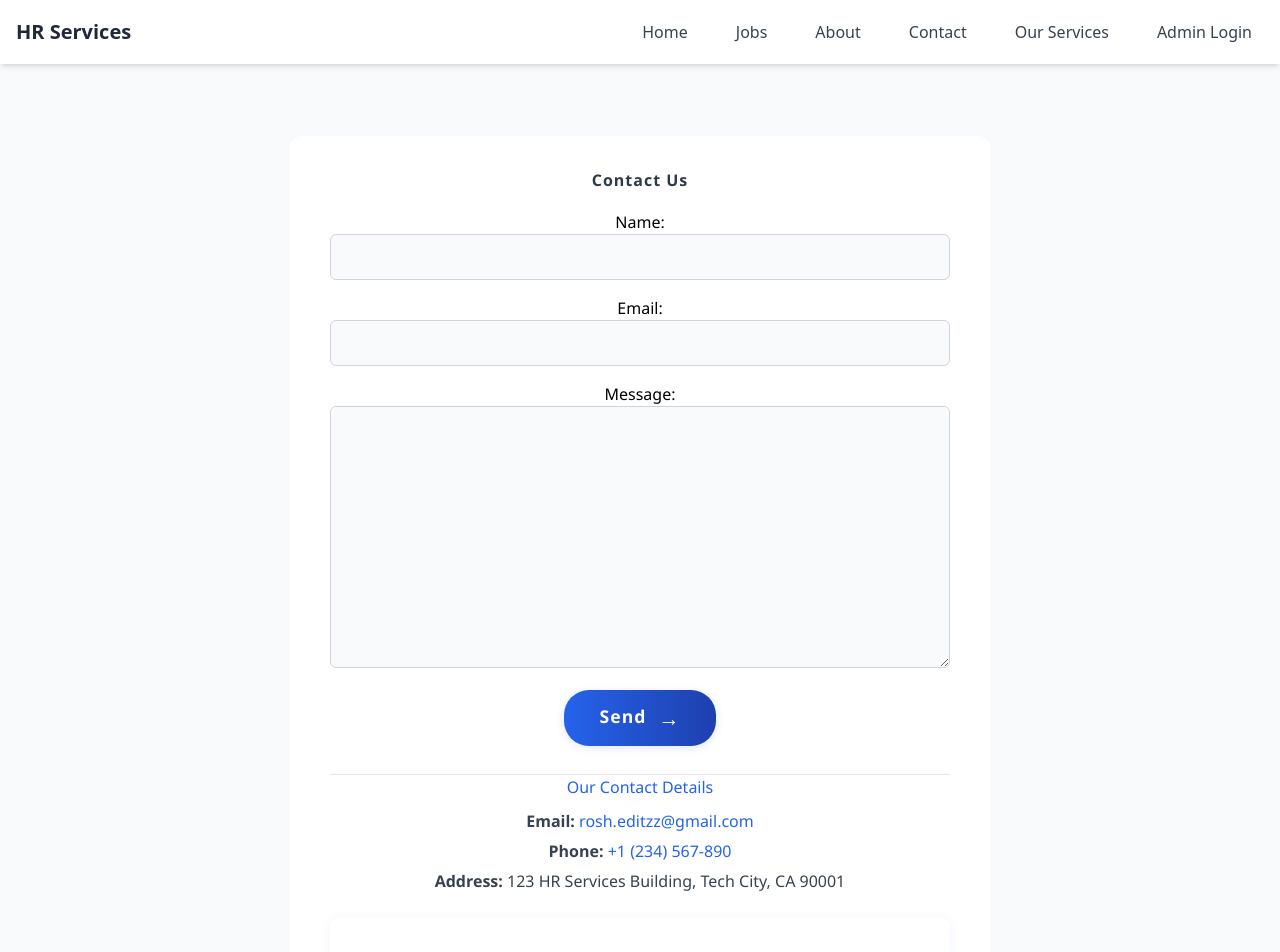
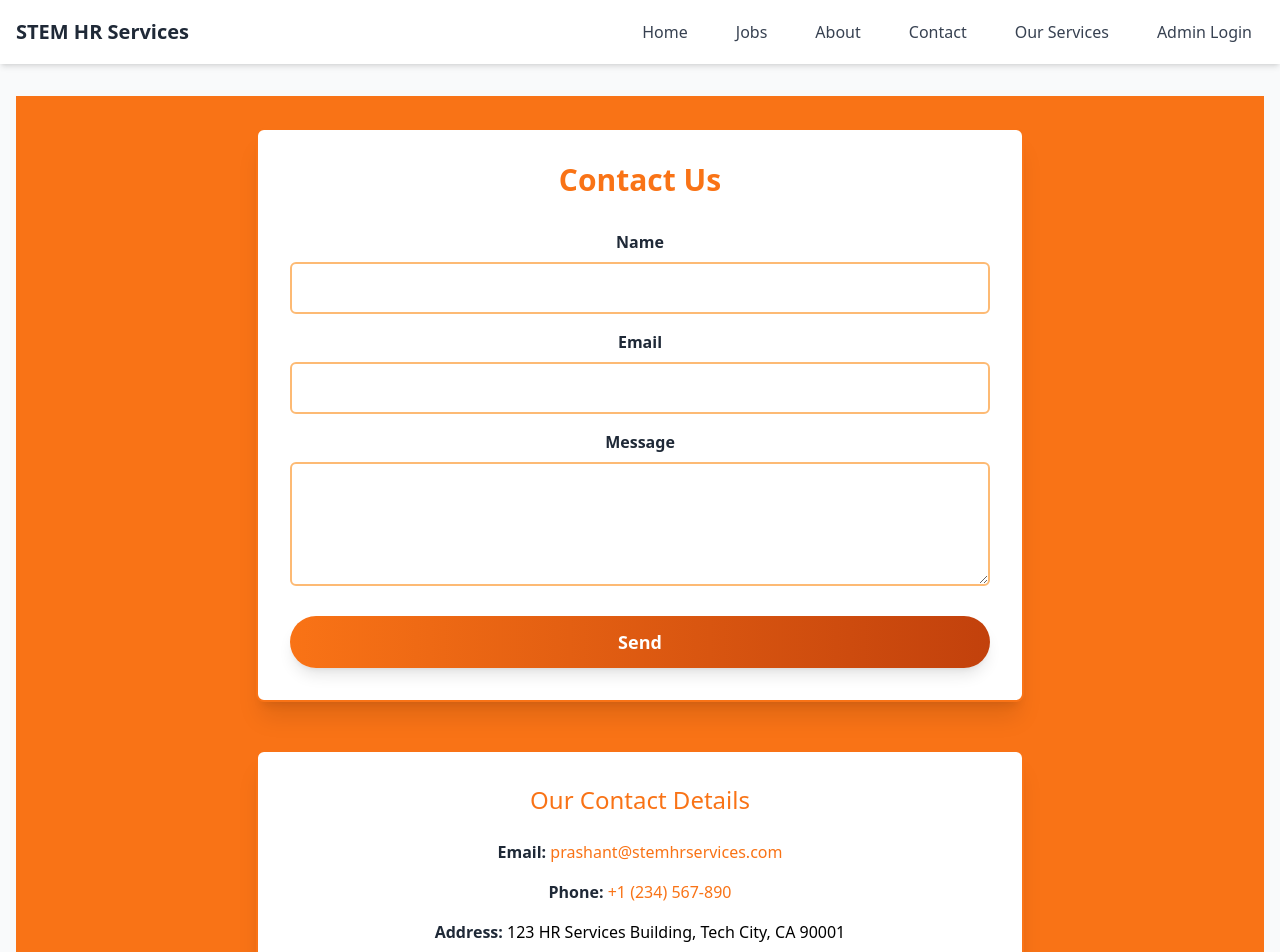
Before and after one commit to roshanibankar/STEM-HR, a Django app: page /contact/ in a window 1280 px wide. Shown: the top 952 px of the page. Run offline with Django 5.2, Linux system fonts and the light colour scheme; a map, chart or similar area stays blank; some libraries are stand-ins or nearby versions; grey boxes are pictures that could not be loaded.

Commit message:
Frontend design updated

```diff
--- a/HRservices/templates/HRservices/about.html
+++ b/HRservices/templates/HRservices/about.html
@@ -100,7 +100,7 @@
                 <!-- Box -->
                 <div class="flex-1 p-6 bg-white rounded-lg shadow-xl border-2 border-gray-200 hover:border-orange-600 transition-all">
                     <h3 class="text-2xl font-semibold text-gray-800">Education</h3>
-                    <p class="text-orange-600 mt-2">Indian Institute of Business Management</p>
+                    <p class="text-orange-600 mt-2">Indian Institute of Business Management, Mumbai</p>
                     <p class="text-sm text-gray-500 mt-2"><strong>MBA, HR</strong></p>
                     <p class="text-gray-600 mt-4">Completed an MBA with a focus on Human Resources, equipping with skills to lead teams and manage recruitment for organizations.</p>
                 </div>
--- a/HRservices/templates/HRservices/contact.html
+++ b/HRservices/templates/HRservices/contact.html
@@ -1,138 +1,57 @@
 {% extends 'HRservices/layout.html' %}
 
 {% block content %}
-<style>
-.contact-container {
-    max-width: 700px;
-    margin: 40px auto;
-    background: #fff;
-    border-radius: 12px;
-    padding: 32px 40px 32px 40px;
-    font-family: 'Segoe UI', Arial, sans-serif;
-}
+<div class="min-h-screen bg-orange-500 py-8 px-4">
 
-.contact-container h2 {
-    color: #2d3a4b;
-    margin-bottom: 18px;
-    font-weight: 600;
-    letter-spacing: 1px;
-}
+    <!-- Contact Form Section -->
+    <div class="max-w-3xl mx-auto bg-white p-8 rounded-lg shadow-xl border-2 border-orange-500 hover:border-orange-700 transition-all">
+        <h2 class="text-3xl font-semibold text-orange-500 text-center mb-8">Contact Us</h2>
 
-.contact-container form {
-    margin-bottom: 28px;
-}
+        <form method="post" class="space-y-6">
+            {% csrf_token %}
+            <div class="space-y-4">
+                <!-- Name Field -->
+                <div class="space-y-2">
+                    <label for="name" class="text-gray-800 font-semibold">Name</label>
+                    <input type="text" id="name" name="name" class="w-full bg-white text-gray-800 p-3 rounded-md border-2 border-orange-300 focus:ring-2 focus:ring-orange-500 focus:outline-none" required>
+                </div>
 
-.contact-container form input,
-.contact-container form textarea,
-.contact-container form select {
-    width: 100%;
-    padding: 10px 12px;
-    margin-bottom: 16px;
-    border: 1px solid #d1d5db;
-    border-radius: 6px;
-    font-size: 1rem;
-    background: #f9fafb;
-    transition: border 0.2s;
-}
+                <!-- Email Field -->
+                <div class="space-y-2">
+                    <label for="email" class="text-gray-800 font-semibold">Email</label>
+                    <input type="email" id="email" name="email" class="w-full bg-white text-gray-800 p-3 rounded-md border-2 border-orange-300 focus:ring-2 focus:ring-orange-500 focus:outline-none" required>
+                </div>
 
-.contact-container form input:focus,
-.contact-container form textarea:focus,
-.contact-container form select:focus {
-    border-color: #3b82f6;
-    outline: none;
-}
+                <!-- Message Field -->
+                <div class="space-y-2">
+                    <label for="message" class="text-gray-800 font-semibold">Message</label>
+                    <textarea id="message" name="message" rows="4" class="w-full bg-white text-gray-800 p-3 rounded-md border-2 border-orange-300 focus:ring-2 focus:ring-orange-500 focus:outline-none" required></textarea>
+                </div>
+            </div>
 
-.creative-send-btn {
-    background: linear-gradient(90deg, #2563eb 0%, #1e40af 100%);
-    color: #fff;
-    border: none;
-    padding: 12px 36px;
-    border-radius: 25px;
-    font-size: 1.1rem;
-    font-weight: 600;
-    letter-spacing: 1px;
-    box-shadow: 0 2px 8px rgba(37,99,235,0.15);
-    cursor: pointer;
-    transition: background 0.2s, transform 0.1s;
-    position: relative;
-    overflow: hidden;
-}
-
-.creative-send-btn:hover {
-    background: linear-gradient(90deg, #1e40af 0%, #2563eb 100%);
-    transform: translateY(-2px) scale(1.03);
-}
-
-.creative-send-btn::after {
-    content: "→";
-    margin-left: 12px;
-    font-size: 1.2em;
-    vertical-align: middle;
-    transition: margin-left 0.2s;
-}
-
-.creative-send-btn:hover::after {
-    margin-left: 18px;
-}
-
-.contact-details {
-    margin-top: 24px;
-    color: #374151;
-}
-
-.contact-details h3 {
-    margin-bottom: 10px;
-    color: #2563eb;
-    font-weight: 500;
-}
-
-.contact-details p {
-    margin: 6px 0;
-    font-size: 1rem;
-}
-
-.contact-details a {
-    color: #2563eb;
-    text-decoration: none;
-}
-
-.contact-details a:hover {
-    text-decoration: underline;
-}
-
-.map-container {
-    margin-top: 24px;
-    border-radius: 10px;
-    overflow: hidden;
-    box-shadow: 0 2px 12px rgba(37,99,235,0.08);
-}
-</style>
-
-<div class="contact-container">
-    <h2>Contact Us</h2>
-
-    <form method="post">
-        {% csrf_token %}
-        {{ form.as_p }}
-        <button type="submit" class="creative-send-btn">Send</button>
-    </form>
-
-    <div class="contact-details">
-        <hr>
-        <h3>Our Contact Details</h3>
-        <p><strong>Email:</strong> <a href="mailto:qexplorer7@gmail.com">rosh.editzz@gmail.com</a></p>
-        <p><strong>Phone:</strong> <a href="tel:+1234567890">+1 (234) 567-890</a></p>
-        <p><strong>Address:</strong> 123 HR Services Building, Tech City, CA 90001</p>
+            <button type="submit" class="w-full bg-gradient-to-r from-orange-500 to-orange-700 text-white px-8 py-3 rounded-full font-semibold text-lg shadow-lg hover:scale-105 transition-all">
+                Send
+            </button>
+        </form>
     </div>
 
-    <!-- Google Maps Embed -->
-    <div class="map-container">
+    <!-- Contact Details Section -->
+    <div class="max-w-3xl mx-auto mt-12 bg-white p-8 rounded-lg shadow-xl border-2 border-orange-500 hover:border-orange-700 transition-all">
+        <h3 class="text-2xl font-medium text-orange-500 text-center mb-6">Our Contact Details</h3>
+        <div class="text-center space-y-4">
+            <p><strong class="text-gray-800">Email:</strong> <a href="mailto:prashant@stemhrservices.com" class="text-orange-500 hover:underline">prashant@stemhrservices.com</a></p>
+            <p><strong class="text-gray-800">Phone:</strong> <a href="tel:+1234567890" class="text-orange-500 hover:underline">+1 (234) 567-890</a></p>
+            <p><strong class="text-gray-800">Address:</strong> 123 HR Services Building, Tech City, CA 90001</p>
+        </div>
+    </div>
+
+    <!-- Google Maps Embed Section -->
+    <div class="mt-12 max-w-3xl mx-auto rounded-xl overflow-hidden shadow-xl border-2 border-orange-500 hover:border-orange-700 transition-all">
         <iframe
             src="https://www.google.com/maps/embed?pb=!1m18!1m12!1m3!1d3151.8354345093746!2d144.9537353159043!3d-37.816279442021404!2m3!1f0!2f0!3f0!3m2!1i1024!2i768!4f13.1!3m3!1m2!1s0x6ad65d43f1f6d8ab%3A0x2a0c9f1a40ee6e0c!2sFederation%20Square!5e0!3m2!1sen!2sus!4v1663220181746!5m2!1sen!2sus"
             width="100%" height="300" style="border:0;" allowfullscreen="" loading="lazy">
         </iframe>
     </div>
+
 </div>
-
-
 {% endblock %}
--- a/HRservices/templates/HRservices/home.html
+++ b/HRservices/templates/HRservices/home.html
@@ -21,7 +21,7 @@
 
 
 <!-- Testimonials -->
-<div class="py-12 bg-gray-100">
+<div class="py-12 bg-orange-500">
   <div class="max-w-xl mx-auto text-center bg-white p-8 rounded-xl shadow-lg">
     <h2 class="text-2xl font-bold mb-6">Our Testimonials</h2>
     <div id="testimonialCarousel" class="carousel-inner">
@@ -80,7 +80,7 @@
 
     <!-- CLIENT 1 -->
     <div id="client-expand-1" class="client-expand max-h-0 overflow-hidden transition-all duration-700">
-      <div class="grid md:grid-cols-2 min-h-[24rem] bg-gray-900 text-white">
+      <div class="grid md:grid-cols-2 min-h-[24rem] bg-orange-500 text-white">
 
         <!-- TEXT -->
         <div class="p-8 flex flex-col justify-center">
@@ -110,7 +110,7 @@
 
     <!-- CLIENT 2 -->
     <div id="client-expand-2" class="client-expand max-h-0 overflow-hidden transition-all duration-700">
-      <div class="grid md:grid-cols-2 min-h-[24rem] bg-gray-900 text-white">
+      <div class="grid md:grid-cols-2 min-h-[24rem] bg-orange-500 text-white">
 
         <!-- TEXT -->
         <div class="p-8 flex flex-col justify-center">
--- a/HRservices/templates/HRservices/job_detail.html
+++ b/HRservices/templates/HRservices/job_detail.html
@@ -3,9 +3,9 @@
 
 {% block content %}
 <!-- Full-width container for job application -->
-<div class="w-full max-w-3xl mx-auto bg-white p-8 rounded-lg shadow-xl border-4 border-orange-600 mt-10">
+<div class="w-full max-w-3xl mx-auto bg-white p-8 rounded-lg shadow-xl border-4 border-orange-500 mt-10">
     <!-- Job title -->
-    <h2 class="text-4xl font-bold text-center text-orange-600 mb-8">Apply for {{ job.title }}</h2>
+    <h2 class="text-4xl font-bold text-center text-orange-500 mb-8">Apply for {{ job.title }}</h2>
 
     <!-- Form Section -->
     <form method="post" enctype="multipart/form-data" class="space-y-6">
@@ -15,7 +15,7 @@
         {{ form.as_p }}
 
         <!-- Submit Button -->
-        <button type="submit" class="w-full py-3 bg-orange-600 text-white font-semibold rounded-lg hover:bg-orange-700 transition-all">Submit Application</button>
+        <button type="submit" class="w-full py-3 bg-orange-500 text-white font-semibold rounded-lg hover:bg-orange-700 transition-all">Submit Application</button>
     </form>
 </div>
 {% endblock %}
--- a/HRservices/templates/HRservices/job_list.html
+++ b/HRservices/templates/HRservices/job_list.html
@@ -2,7 +2,7 @@
 
 {% block content %}
 <!-- Full-width container -->
-<div class="w-full bg-gradient-to-r from-orange-500 to-orange-600 py-12">
+<div class="w-full bg-gradient-to-r from-orange-500 to-orange-500 py-12">
     <!-- Title and Total Jobs Section -->
     <div class="max-w-7xl mx-auto text-center text-white mb-12">
         <h1 class="text-5xl font-extrabold tracking-tight mb-6">Explore Our Job Openings</h1>
@@ -17,7 +17,7 @@
                 <p class="text-lg text-gray-600 mb-4"><strong>Location:</strong> {{ job.location }}</p>
                 <p class="text-base text-gray-700 mb-6">{{ job.description|truncatewords:25 }}</p>
                 <p class="text-sm text-gray-500"><em>Posted on: {{ job.posted_on }}</em></p>
-                <a href="{% url 'job_apply' job.id %}" class="inline-block bg-orange-600 text-white py-3 px-6 rounded-full mt-6 hover:bg-orange-700 transition-all transform hover:scale-105">Apply Now</a>
+                <a href="{% url 'job_apply' job.id %}" class="inline-block bg-orange-500 text-white py-3 px-6 rounded-full mt-6 hover:bg-orange-700 transition-all transform hover:scale-105">Apply Now</a>
             </div>
         {% empty %}
             <p class="text-center italic text-gray-400 mt-8">No jobs available right now. Check back soon!</p>
--- a/HRservices/templates/HRservices/layout.html
+++ b/HRservices/templates/HRservices/layout.html
@@ -5,7 +5,7 @@
 <head>
     <meta charset="UTF-8">
     <meta name="viewport" content="width=device-width, initial-scale=1.0">
-    <title>HR Services</title>
+    <title>STEM HR Services</title>
 
     <!-- Google Fonts -->
     <link href="https://fonts.googleapis.com/css2?family=Poppins:wght@300;400;600&display=swap" rel="stylesheet">
@@ -23,7 +23,7 @@
     <nav class="bg-white shadow-md">
         <div class="max-w-7xl mx-auto px-4">
             <div class="flex justify-between items-center h-16">
-                <div class="text-xl font-bold text-gray-800">HR Services</div>
+                <div class="text-xl font-bold text-gray-800">STEM HR Services</div>
                 <div class="lg:hidden">
                     <button id="nav-toggle" class="text-gray-800 focus:outline-none">☰</button>
                 </div>
@@ -34,7 +34,9 @@
                         <li><a href="/about/" class="block py-2 px-3 hover:text-blue-600">About</a></li>
                         <li><a href="/contact/" class="block py-2 px-3 hover:text-blue-600">Contact</a></li>
                         <li><a href="/services/" class="block py-2 px-3 hover:text-blue-600">Our Services</a></li>
+
                         {% if user.is_authenticated %}
+                            <li class="nav-item"><a class="nav-link" href="/admin/"></a></li>
                             <li><a href="/logout/" class="block py-2 px-3 hover:text-blue-600">Logout</a></li>
                         {% else %}
                             <li><a href="/login/" class="block py-2 px-3 hover:text-blue-600">Admin Login</a></li>
```
Also changed, not shown: HRservices/templates/HRservices/services.html (+33 -11 lines), HRservices/static/HRservices/media/image.jpg (added), db.sqlite3.
